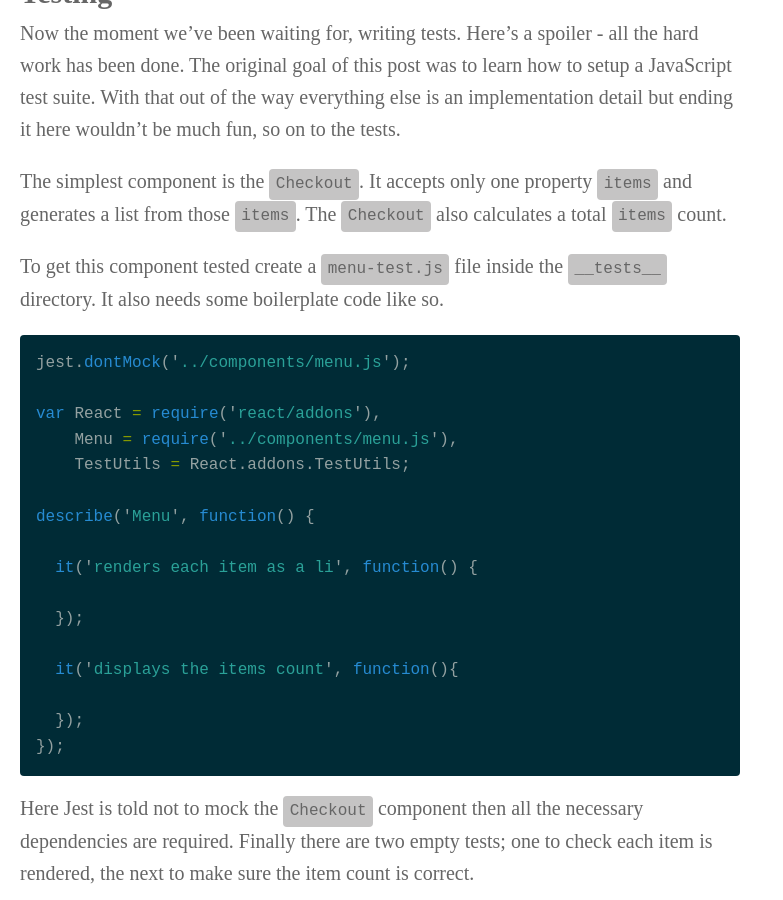
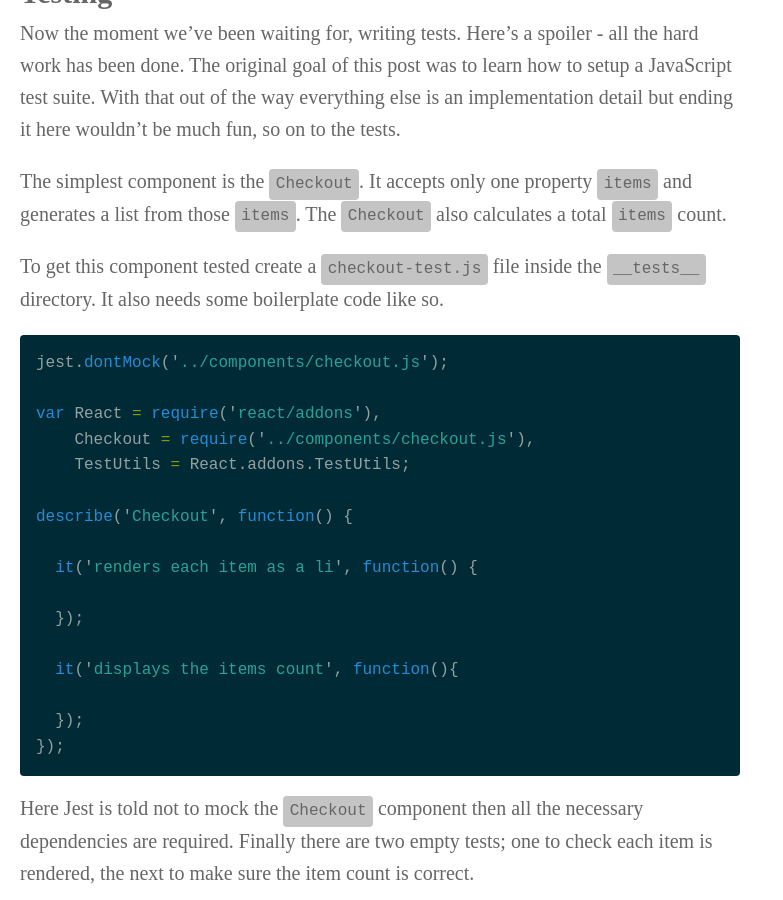
Before and after one commit to jackcallister/jarsbe.github.io, a Jekyll site: the page built from _posts/2014-12-01-building-a-test-suite-in-react-js.markdown, in a window 1280 px wide and 900 px high, scrolled down 4595 px. Shown: the whole window, without its empty margins (0-783 px from the left). Built offline with Jekyll 4.4.1, drawn with Linux system fonts in a browser that asks for light colours; Markdown is read by kramdown in place of the engine named in the settings.

Commit message:
Switch menu to checkout.

```diff
--- a/_posts/2014-12-01-building-a-test-suite-in-react-js.markdown
+++ b/_posts/2014-12-01-building-a-test-suite-in-react-js.markdown
@@ -36,7 +36,7 @@ Next remove the `component.js` file and create the `app.js` and `checkout.js` fi
 
 {% highlight js %}
 var React = require('react'),
-    Menu = require('./checkout');
+    Checkout = require('./checkout');
 
 var App = React.createClass({
 
@@ -148,16 +148,16 @@ Now the moment we've been waiting for, writing tests. Here's a spoiler - all the
 
 The simplest component is the `Checkout`. It accepts only one property `items` and generates a list from those `items`. The `Checkout` also calculates a total `items` count.
 
-To get this component tested create a `menu-test.js` file inside the `__tests__` directory. It also needs some boilerplate code like so.
+To get this component tested create a `checkout-test.js` file inside the `__tests__` directory. It also needs some boilerplate code like so.
 
 {% highlight js %}
-jest.dontMock('../components/menu.js');
+jest.dontMock('../components/checkout.js');
 
 var React = require('react/addons'),
-    Menu = require('../components/menu.js'),
+    Checkout = require('../components/checkout.js'),
     TestUtils = React.addons.TestUtils;
 
-describe('Menu', function() {
+describe('Checkout', function() {
 
   it('renders each item as a li', function() {
 
```
